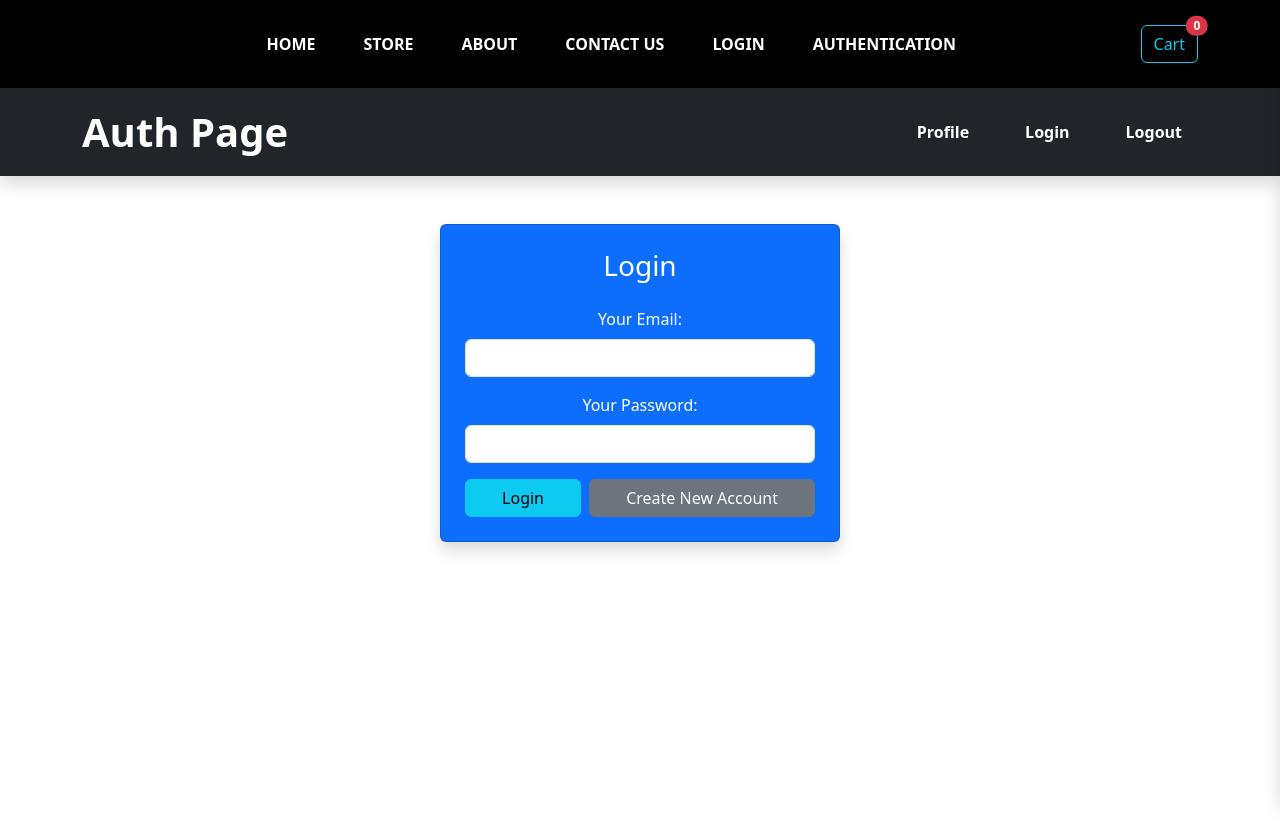
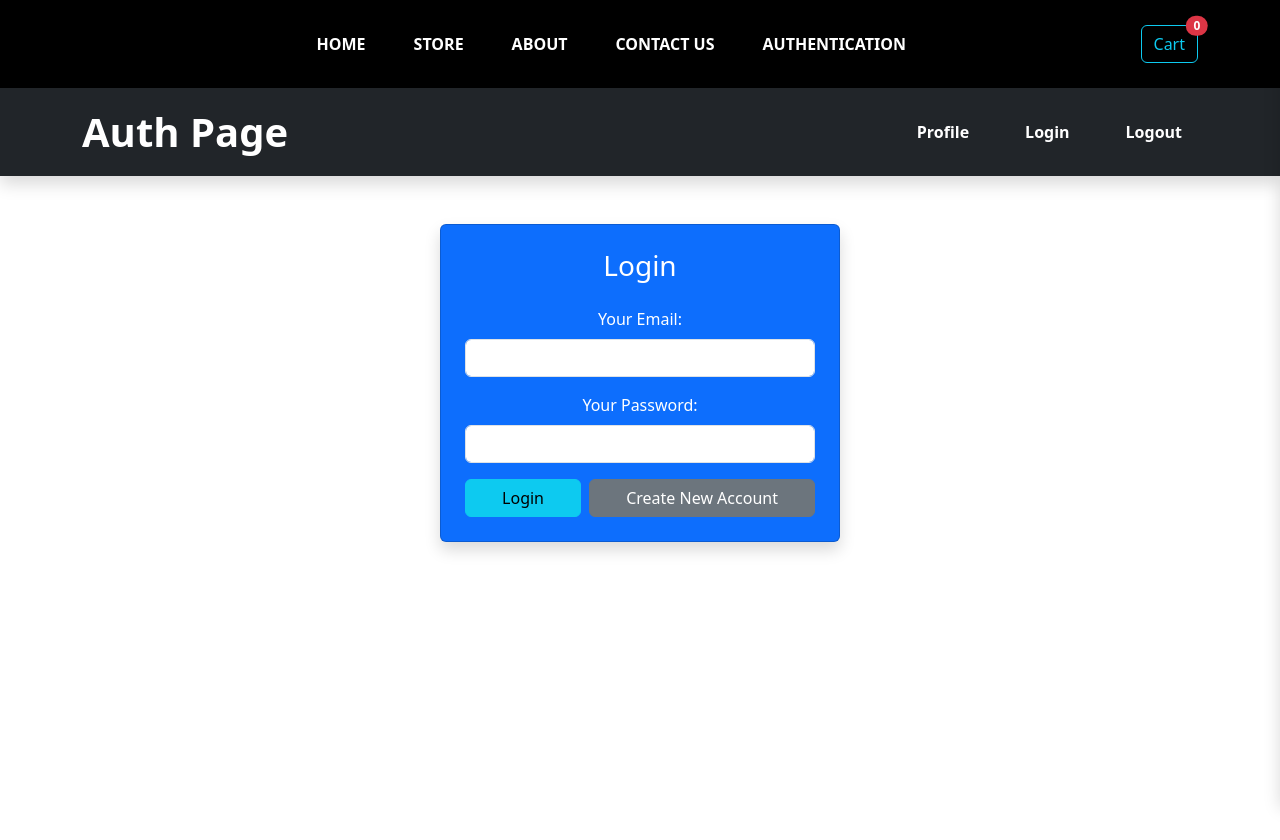
Before and after one commit to Ravi727570/ecommerce_site, a React (Create React App) app: page /auth in a window 1280 px wide. Shown: the top 840 px of the page. Built offline with nearby package versions, Linux system fonts and the light colour scheme.

Commit message:
Update Navbar.js

```diff
--- a/src/head/Navbar.js
+++ b/src/head/Navbar.js
@@ -1,54 +1,31 @@
 import React, { useContext } from "react";
 import { NavLink } from "react-router-dom";
 import { CartContext } from "./CartContext";
-import { AuthContext } from "../context/AuthContext";
-
 const Navbar = ({ setCartOpen }) => {
     const { cartCount } = useContext(CartContext);
-  const { isLoggedIn } = useContext(AuthContext);
-
     return (
     <nav className="navbar navbar-expand-lg navbar-dark bg-black">
     <div className="container">
         <div className="collapse navbar-collapse">
             <ul className="navbar-nav mx-auto">
                 <li className="nav-item">
-              <NavLink to="/home" className="nav-link text-white p-4 fw-bold">HOME</NavLink>
-            </li>
+                    <NavLink to="/home" className="nav-link text-white p-4 fw-bold"> HOME </NavLink> </li>
                 <li className="nav-item">
-              <NavLink to="/store" className="nav-link text-white p-4 fw-bold">STORE</NavLink>
-            </li>
+                    <NavLink to="/store" className="nav-link text-white p-4 fw-bold"> STORE </NavLink> </li>
                 <li className="nav-item">
-              <NavLink to="/about" className="nav-link text-white p-4 fw-bold">ABOUT</NavLink>
-            </li>
+                    <NavLink to="/about" className="nav-link text-white p-4 fw-bold"> ABOUT </NavLink> </li>
                 <li className="nav-item">
-              <NavLink to="/contact" className="nav-link text-white p-4 fw-bold">CONTACT US</NavLink>
-            </li>
-            {/* New Login Tab */}
+                    <NavLink to="/contact" className="nav-link text-white p-4 fw-bold"> CONTACT US </NavLink> </li>
                 <li className="nav-item">
-              <NavLink to="/login" className="nav-link text-white p-4 fw-bold">
-                {isLoggedIn ? "PROFILE" : "LOGIN"}
-              </NavLink>
-            </li>
-            <li className="nav-item">
-              <NavLink to="/auth" className="nav-link text-white p-4 fw-bold">AUTHENTICATION</NavLink>
-            </li>
+                    <NavLink to="/auth" className="nav-link text-white p-4 fw-bold"> AUTHENTICATION </NavLink> </li>
             </ul>
-        </div>
-
-        {/* Cart Button */}
-        <button
-          className="btn btn-outline-info position-relative"
+        </div> {/* Cart Button */}
+        <button className="btn btn-outline-info position-relative"
         onClick={() => setCartOpen(true)}
-        >
-          Cart
-          <span className="position-absolute top-0 start-100 translate-middle badge rounded-pill bg-danger">
-            {cartCount}
-          </span>
+        > Cart <span className="position-absolute top-0 start-100 translate-middle badge rounded-pill bg-danger"> {cartCount} </span>
         </button>
         </div>
         </nav>
         );
     };
-
     export default Navbar;
```
Lines whose indentation alone changed are shown as unchanged.
